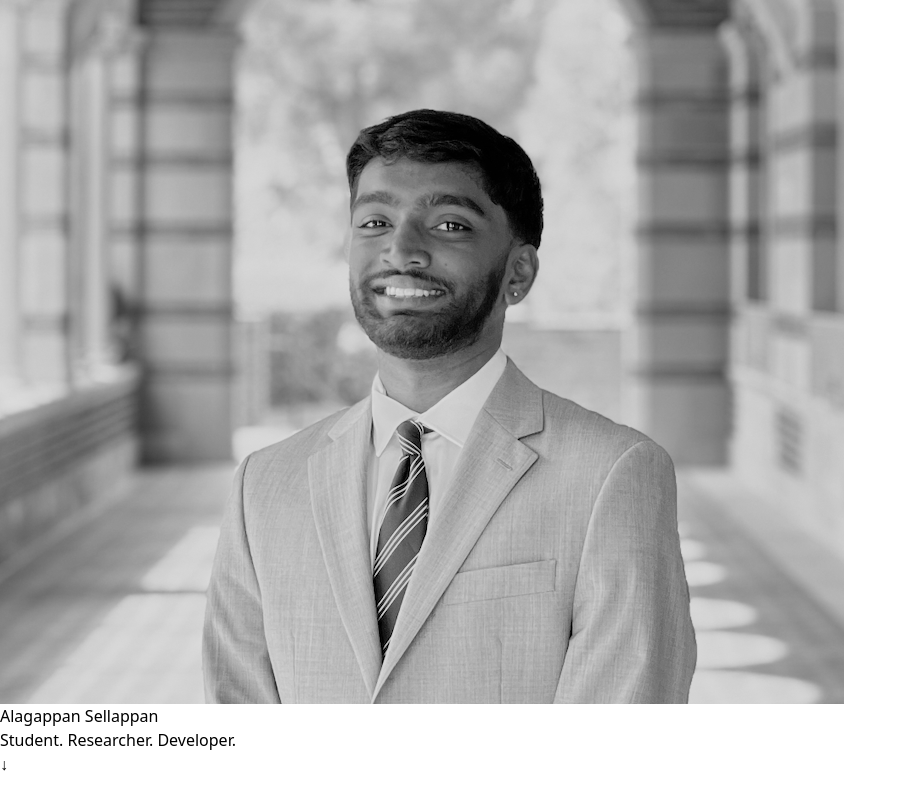
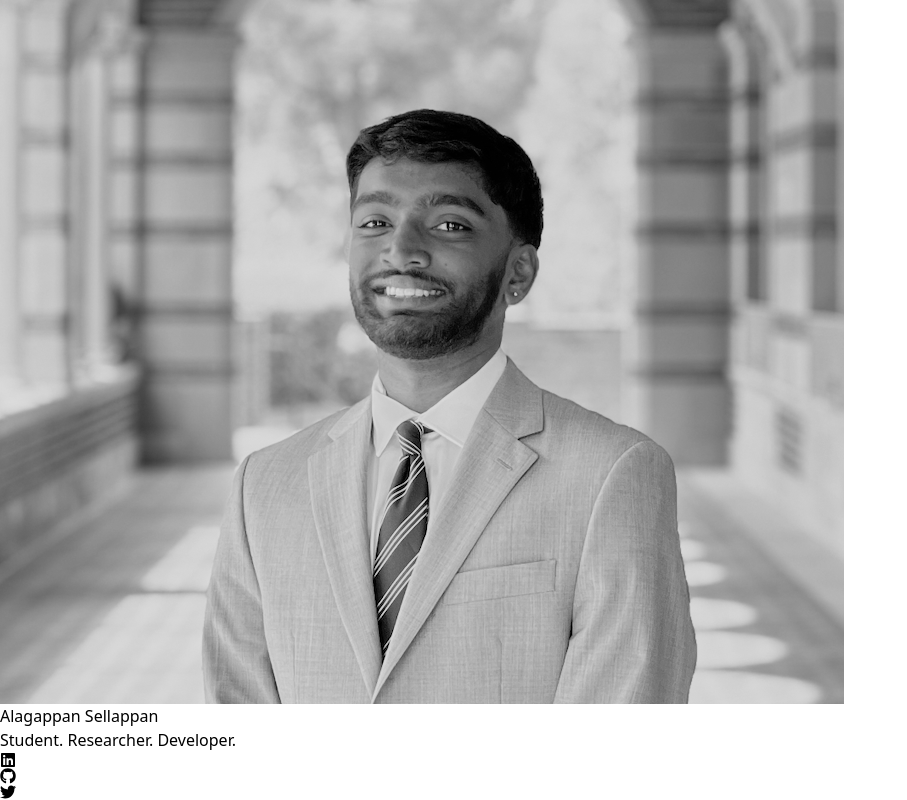
Before and after one commit to alagus04/personal-website, a React (Vite) app: page / in a window 1280 px wide. Shown: the part 236-1036 px from the top of the page, without its empty margins (0-907 px from the left). Before the commit the page ends 1012 px from the top, so only its background shows below. Built offline with nearby package versions, Linux system fonts and the light colour scheme.

Commit message:
home page social bar + email change

```diff
--- a/package.json
+++ b/package.json
@@ -13,6 +13,7 @@
     "framer-motion": "^12.7.2",
     "react": "^19.0.0",
     "react-dom": "^19.0.0",
+    "react-icons": "^5.5.0",
     "react-router-dom": "^7.5.0"
   },
   "devDependencies": {
--- a/src/pages/About.jsx
+++ b/src/pages/About.jsx
@@ -59,7 +59,7 @@
       <p>
         I’m passionate about creating things that matter—tools that help people think better, feel more, and solve harder problems. If you’d like to chat, feel free to
         <a
-          href="mailto:asellappan@g.ucla.edu"
+          href="mailto:alsellappan@g.ucla.edu"
           className="text-black underline decoration-1 underline-offset-2 hover:bg-yellow-200 px-1 transition-all duration-200"
         >
           reach out.
--- a/src/pages/Home.jsx
+++ b/src/pages/Home.jsx
@@ -1,4 +1,5 @@
 import { motion } from 'framer-motion';
+import { FaLinkedin, FaGithub, FaTwitter } from 'react-icons/fa';
 
 export default function Home() {
   return (
@@ -22,12 +23,36 @@
         <h1 className="text-5xl font-extrabold mb-3 tracking-tight">
           Alagappan Sellappan
         </h1>
-        <p className="text-xl text-gray-600 mb-8 max-w-xl">
+        <p className="text-xl text-gray-600 mb-4 max-w-xl">
           Student. Researcher. Developer.
         </p>
 
-        <div className="mt-4 animate-bounce text-4xl text-gray-400 hover:text-black">
-          ↓
+        {/* SOCIAL ICONS */}
+        <div className="flex space-x-6 text-2xl text-gray-500 hover:text-black mb-4">
+          <a
+            href="https://www.linkedin.com/in/alsellappan/"
+            target="_blank"
+            rel="noopener noreferrer"
+            className="hover:text-black transition"
+          >
+            <FaLinkedin />
+          </a>
+          <a
+            href="https://github.com/alagus04"
+            target="_blank"
+            rel="noopener noreferrer"
+            className="hover:text-black transition"
+          >
+            <FaGithub />
+          </a>
+          <a
+            href="https://twitter.com/alagus22"
+            target="_blank"
+            rel="noopener noreferrer"
+            className="hover:text-black transition"
+          >
+            <FaTwitter />
+          </a>
         </div>
       </section>
     </motion.div>
```
Also changed, not shown: 1 other file (tests, documents, lock files or other folders).
